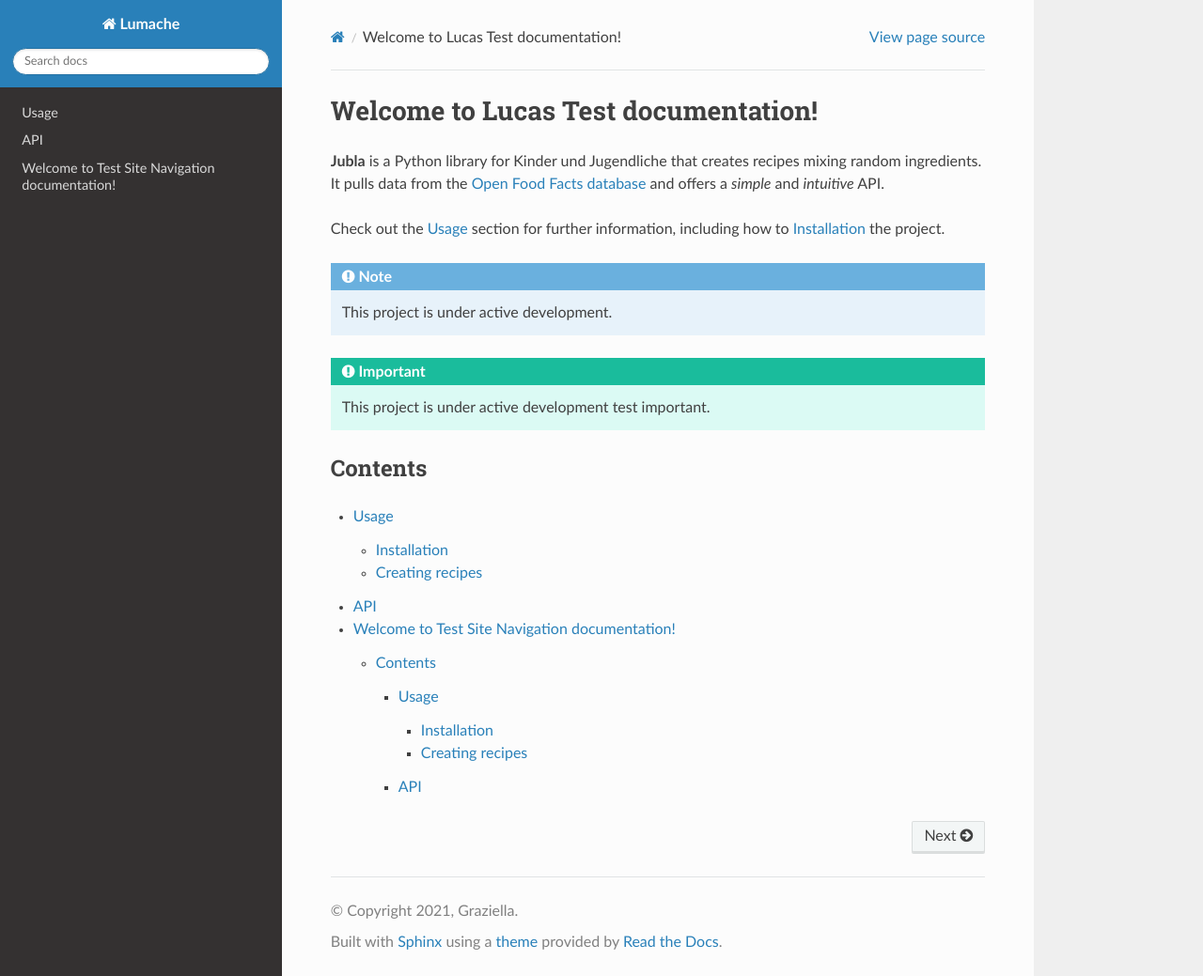
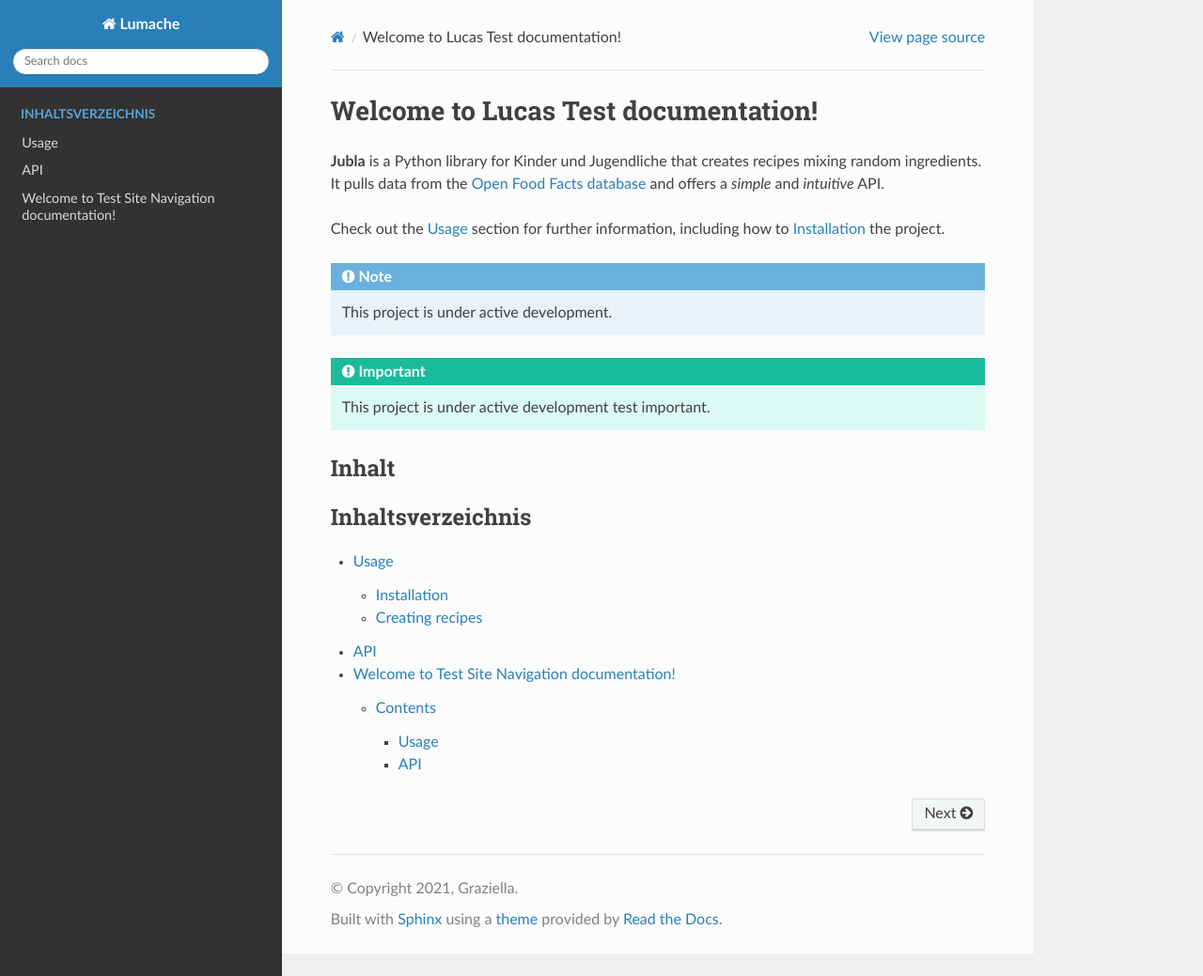
Before and after one commit to robinjubla/handbuch-test-readthedocs-repository-duplikat, a Sphinx documentation site: the page built from docs/source/index.rst, in a window 1280 px wide and 1039 px high. Shown: the whole window at 94% size. Built offline with Sphinx 7.4.7 and the Read the Docs theme 3.1.0, drawn with Linux system fonts in a browser that asks for light colours; pages that are not in the unit, such as notebooks, are missing from menus.

Commit message:
Update index.rst

```diff
--- a/docs/source/index.rst
+++ b/docs/source/index.rst
@@ -17,10 +17,12 @@ how to :ref:`installation` the project.
 
    This project is under active development test important.
 
-Contents
+Inhalt
 --------
 
 .. toctree::
+   :maxdepth: 3
+   :caption: Inhaltsverzeichnis
 
    usage
    api
```
